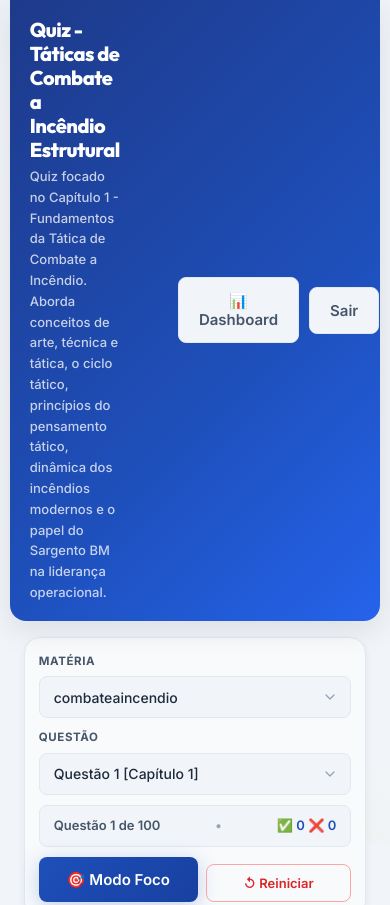
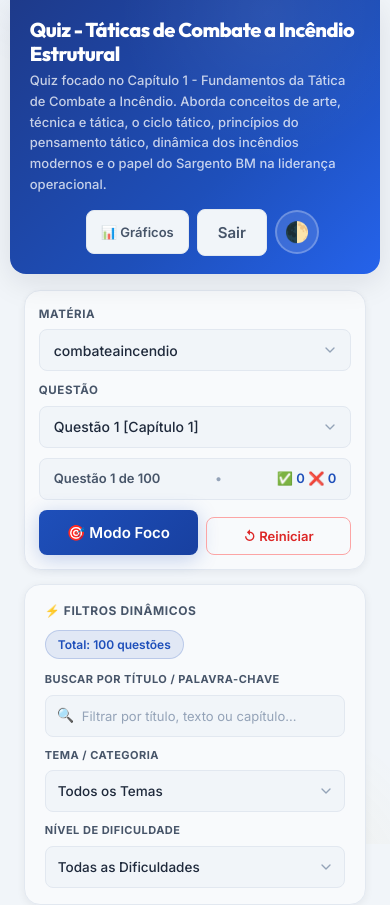
Before and after one commit to vitorpurcino/quiz-interativo, a website: page index.html in a window 390 px wide. Shown: the top 905 px of the page. Drawn offline with Linux system fonts and the light colour scheme; no server answers; sample sign-in values are in the browser's storage.

Commit message:
atualizando a dashboard

```diff
--- a/css/styles.css
+++ b/css/styles.css
@@ -180,7 +180,22 @@ body::before {
   pointer-events: none;
 }
 
-.cabecalho-info { position: relative; z-index: 1; }
+.cabecalho-info {
+  position: relative;
+  z-index: 1;
+  min-width: 0;
+}
+
+.cabecalho-acoes {
+  display: flex;
+  align-items: center;
+  justify-content: flex-end;
+  gap: 10px;
+  position: relative;
+  z-index: 1;
+  flex-wrap: wrap;
+  flex-shrink: 0;
+}
 
 .cabecalho h1, #titulo {
   font-family: var(--fonte-display);
@@ -915,6 +930,13 @@ button:disabled { opacity: 0.45; cursor: not-allowed; }
 
 .btn-cinza:not(:disabled):hover { background: var(--borda-suave); color: var(--texto-principal); }
 
+.btn-dashboard {
+  min-height: 44px;
+  padding: 9px 14px;
+  font-size: 13px;
+  white-space: nowrap;
+}
+
 .btn-vermelho {
   padding: 10px 16px;
   border-radius: 8px;
@@ -1241,6 +1263,7 @@ button:disabled { opacity: 0.45; cursor: not-allowed; }
    ============================================================ */
 @media (max-width: 899px) {
   .cabecalho { padding: 18px 20px; border-radius: 0 0 16px 16px; margin-bottom: 16px; }
+  .cabecalho-acoes { gap: 8px; }
   #telaQuiz, #telaResultado { padding: 0 14px; }
 
   .toolbar {
@@ -1310,6 +1333,19 @@ button:disabled { opacity: 0.45; cursor: not-allowed; }
 }
 
 @media (max-width: 480px) {
+  .cabecalho {
+    align-items: flex-start;
+    row-gap: 14px;
+    flex-wrap: wrap;
+  }
+  .cabecalho-info {
+    flex: 0 0 100%;
+  }
+  .cabecalho-acoes {
+    flex: 0 0 100%;
+    width: 100%;
+    justify-content: flex-start;
+  }
   .cabecalho h1 { font-size: 18px; }
   .pergunta     { font-size: 14px; }
 }
--- a/index.html
+++ b/index.html
@@ -51,7 +51,7 @@
         <p class="subtitulo" id="subtitulo">Carregando matérias…</p>
       </div>
 
-      <div style="display:flex; align-items:center; gap:10px; position:relative; z-index:1">
+      <div class="cabecalho-acoes">
         <!-- Streak Badge -->
         <div class="streak-badge" id="streakBadge" data-streak="0" title="Sequência de acertos consecutivos"
           aria-live="polite">
@@ -59,9 +59,9 @@
         </div>
 
         <!-- Dashboard -->
-        <button class="btn-cinza" id="btnDashboard" type="button" aria-label="Abrir Dashboard de desempenho"
+        <button class="btn-cinza btn-dashboard" id="btnDashboard" type="button" aria-label="Abrir Dashboard de desempenho"
           title="Dashboard de desempenho" onclick="window.location.href='./pages/dashboard.html'">
-          📊 Dashboard
+          📊 Gráficos
         </button>
 
         <button class="btn-cinza" id="btnLogout" type="button" aria-label="Sair da conta" title="Sair da conta">
--- a/js/auth.js
+++ b/js/auth.js
@@ -57,7 +57,7 @@ const showAlreadyLoggedInMessage = () => {
   setMessage(messageEl, `Você já está logado como ${displayName}. Redirecionando...`, 'success');
 
   setTimeout(() => {
-    window.location.replace('../index.html');
+    window.location.replace('./dashboard.html');
   }, 1200);
 
   return true;
@@ -172,7 +172,7 @@ const initAuthForms = () => {
     }
 
     loginForm.addEventListener('submit', async (event) => {
-      await handleAuthSubmit(event, apiUrl('/api/auth/login'), 'Login realizado com sucesso.', '../index.html');
+      await handleAuthSubmit(event, apiUrl('/api/auth/login'), 'Login realizado com sucesso.', './dashboard.html');
     });
   }
 
```
Also changed, not shown: pages/dashboard.html (+3 -2 lines).
